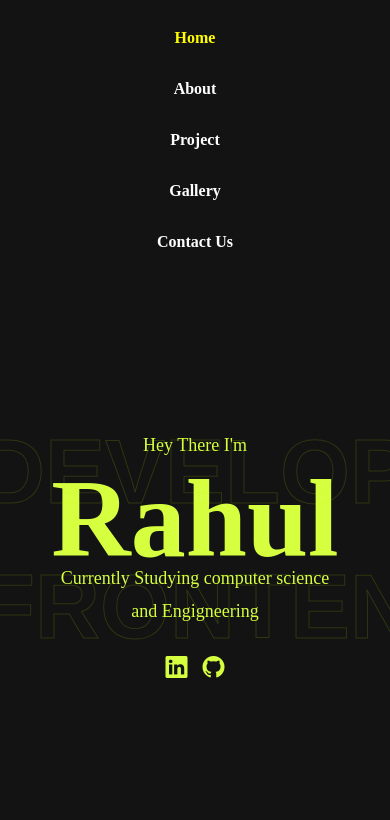
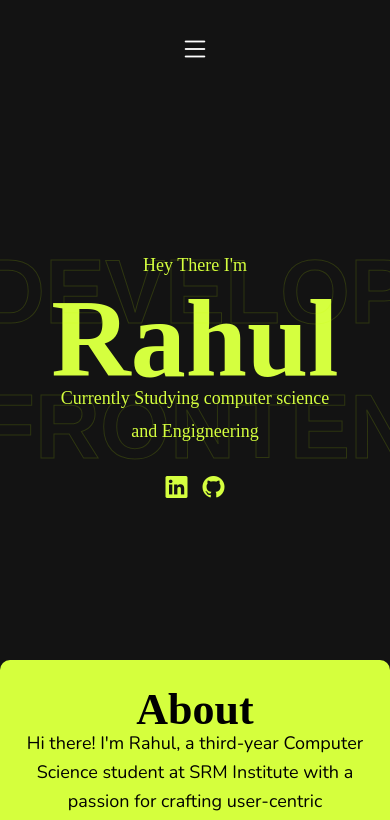
Before and after one commit to LakshmiNarayana09/Portfolio-app, a React (Vite) app: page / in a window 390 px wide. Shown: the top 820 px of the page. Built offline with nearby package versions, Linux system fonts and the light colour scheme.

Commit message:
icon added

```diff
--- a/src/components/home/navbar/Navbar.jsx
+++ b/src/components/home/navbar/Navbar.jsx
@@ -49,6 +49,7 @@ function Navbar() {
       >
         Contact us
       </NavLink>
+      <i className={`bi bi-list ${styles.menuIcon}`}></i>
     </div>
   );
 }
--- a/src/components/home/navbar/Navbar.module.css
+++ b/src/components/home/navbar/Navbar.module.css
@@ -37,6 +37,14 @@
   color: yellow;
 }
 
+
+.menuIcon {
+  display: none;
+  font-size: 30px;
+  color: white;
+  cursor: pointer;
+}
+
 @media (max-width: 1200px) {
     .navbar {
         gap: 30px;
@@ -61,13 +69,13 @@
 
 
 @media (max-width: 768px) {
-    .navbar {
-        flex-direction: column;
-        gap: 15px;
-        padding: 20px 0;
-    }
 
-    .navbar a {
-        font-size: 16px;
-    }
+  .navbar a {
+    display: none;   /* hide all menu text links */
+  }
+
+  .menuIcon {
+    display: block;  /* show hamburger icon */
+  }
+
 }
```
